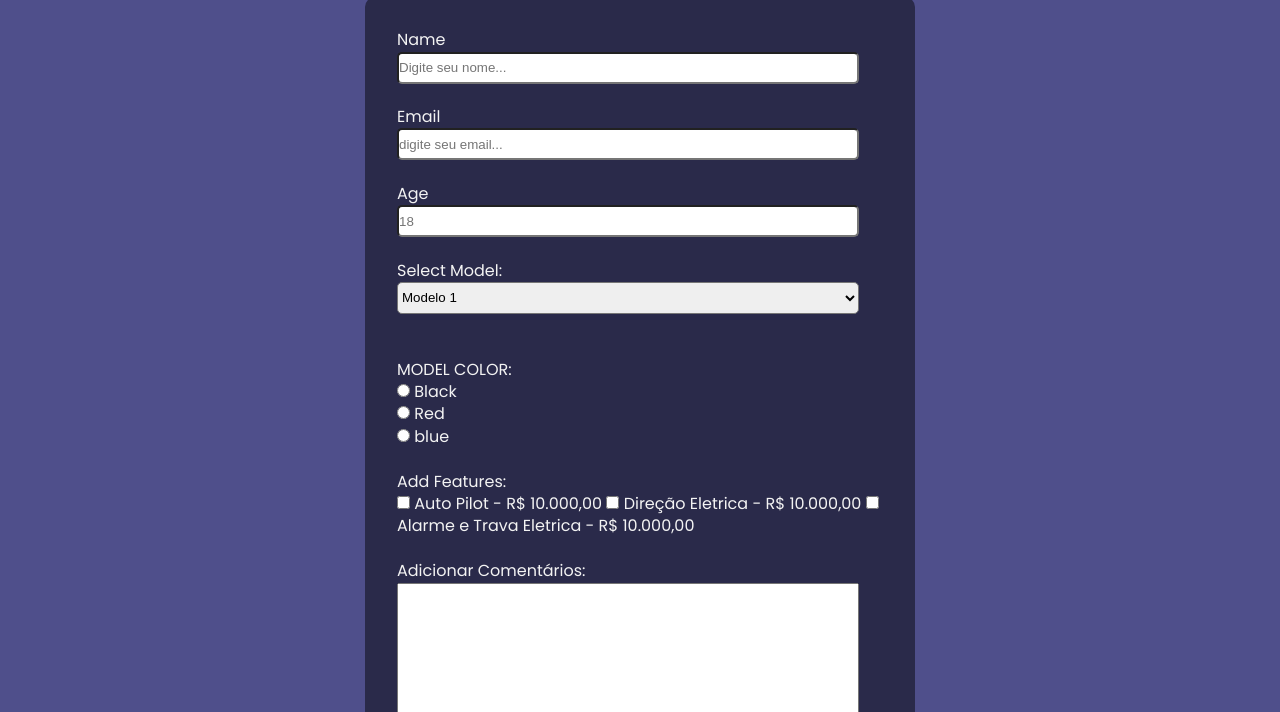
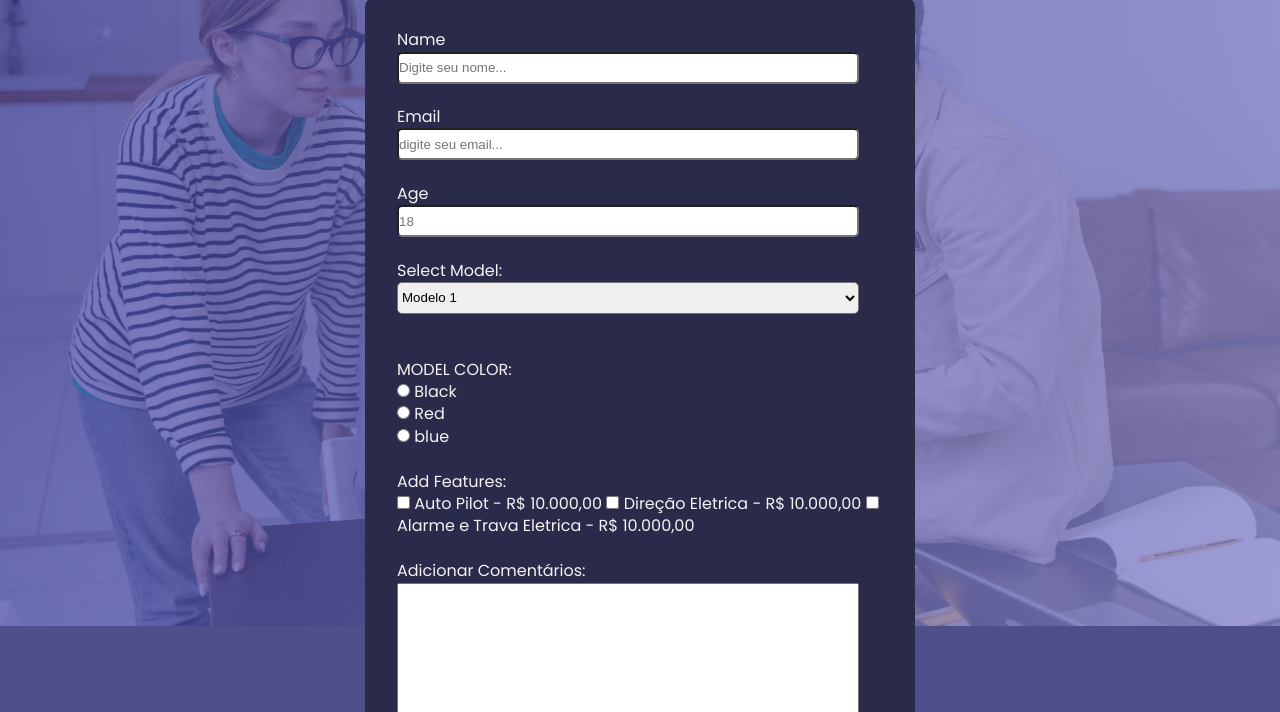
Before and after one commit to matheuslguedes/formulario, a plain HTML site: page index.html in a window 1280 px wide. Shown: the part 174-886 px from the top of the page. Drawn offline with Linux system fonts and the light colour scheme.

Commit message:
commit-16-08/final

```diff
--- a/css/style.css
+++ b/css/style.css
@@ -12,7 +12,26 @@ body{
     color: #F3F3F3;
     line-height: 1.4;
 }
-
+body::after{
+    content: '';
+    position: fixed;
+    bottom: 0;
+    top: 0;
+    left: 0;
+    right: 0;
+    width: 100%;
+    height: 100%;
+    z-index: -1;
+    background-color: #4F4F8B ;
+    background-image: linear-gradient(
+      100deg,
+      rgba(58, 58, 158, .7),
+      rgba(136, 136, 206, .8)
+    ),url(/img/img-bg.jpeg);
+    background-size: cover;
+    background-repeat: no-repeat;
+    background-position: center;
+}
 
 h1{
     margin-top: 30px;
```
